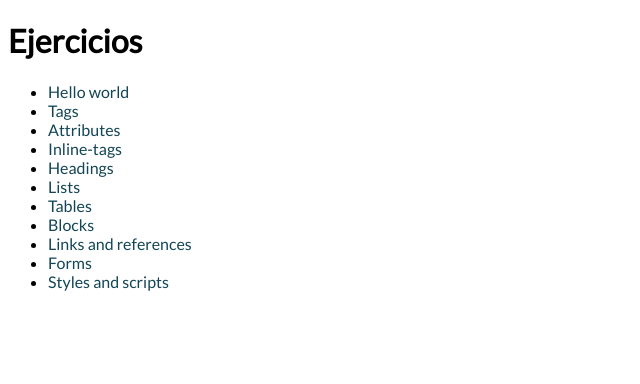
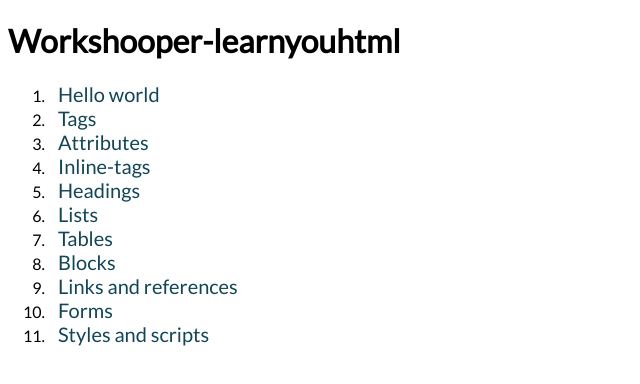
Before and after one commit to maribeltorresg/workshopper, a plain HTML site: page index.html in a window 1280 px wide. Shown: the whole page, without its empty margins (0-640 px from the left). Drawn offline with Linux system fonts and the light colour scheme.

Commit message:
Dando estilos

```diff
--- a/css/main.css
+++ b/css/main.css
@@ -1,7 +1,12 @@
 body {
     font-family: 'Lato', sans-serif;
 }
-ul li a {
+ol li a {
     color: #124555;
+    font-size: 20px;
+    margin: 10px;
     text-decoration: none;
 }
+ol li a:hover {
+    color: #000;
+}
--- a/index.html
+++ b/index.html
@@ -9,19 +9,19 @@
     <title>Ejercicios</title>
 </head>
 <body>
-    <h1>Ejercicios</h1>
-    <ul>
-        <li><a href="hello-world/index.html">Hello world</a></li>
-        <li><a href="tags/index.html">Tags</a></li>
-        <li><a href="attributes/index.html">Attributes</a></li>
-        <li><a href="inline-tags/index.html">Inline-tags</a></li>
-        <li><a href="headings/index.html">Headings</a></li>
-        <li><a href="lists/index.html">Lists</a></li>
-        <li><a href="tables/index.html">Tables</a></li>
-        <li><a href="blocks/index.html">Blocks</a></li>
-        <li><a href="links-references/index.html">Links and references</a></li>
-        <li><a href="forms/index.html">Forms</a></li>
-        <li><a href="styles-scripts/index.html">Styles and scripts</a></li>
-    </ul>
+    <h1>Workshooper-learnyouhtml</h1>
+    <ol>
+        <li><a href="hello-world/index.html" target="_blank">Hello world</a></li>
+        <li><a href="tags/index.html" target="_blank">Tags</a></li>
+        <li><a href="attributes/index.html" target="_blank">Attributes</a></li>
+        <li><a href="inline-tags/index.html" target="_blank">Inline-tags</a></li>
+        <li><a href="headings/index.html" target="_blank">Headings</a></li>
+        <li><a href="lists/index.html" target="_blank">Lists</a></li>
+        <li><a href="tables/index.html" target="_blank">Tables</a></li>
+        <li><a href="blocks/index.html" target="_blank">Blocks</a></li>
+        <li><a href="links-references/index.html" target="_blank">Links and references</a></li>
+        <li><a href="forms/index.html" target="_blank">Forms</a></li>
+        <li><a href="styles-scripts/index.html" target="_blank">Styles and scripts</a></li>
+    </ol>
 </body>
 </html>
--- a/styles-scripts/js/app.js
+++ b/styles-scripts/js/app.js
@@ -1 +1 @@
-console.log('Hola');
+alert('Hello este es el ejercicio 11');
```
Also changed, not shown: attributes/index.html (+1 -1 lines), forms/index.html (+2 -2 lines), styles-scripts/index.html (+1 -1 lines), tags/index.html (+1 -1 lines).
